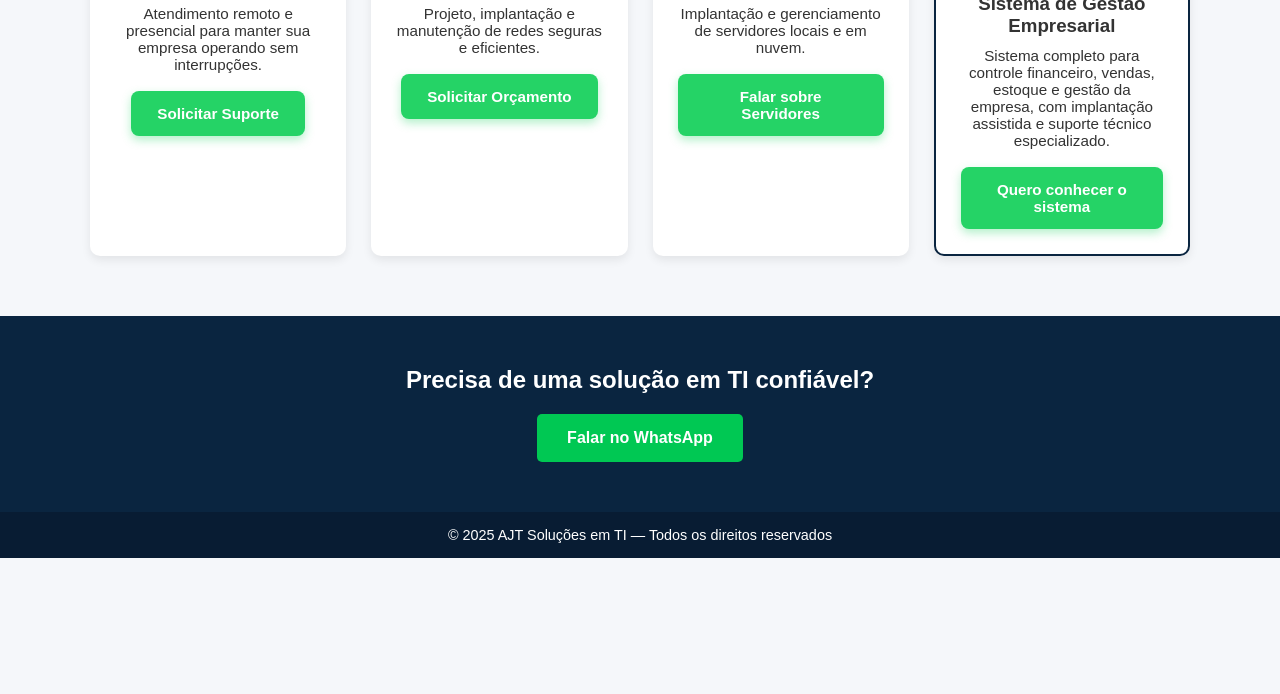
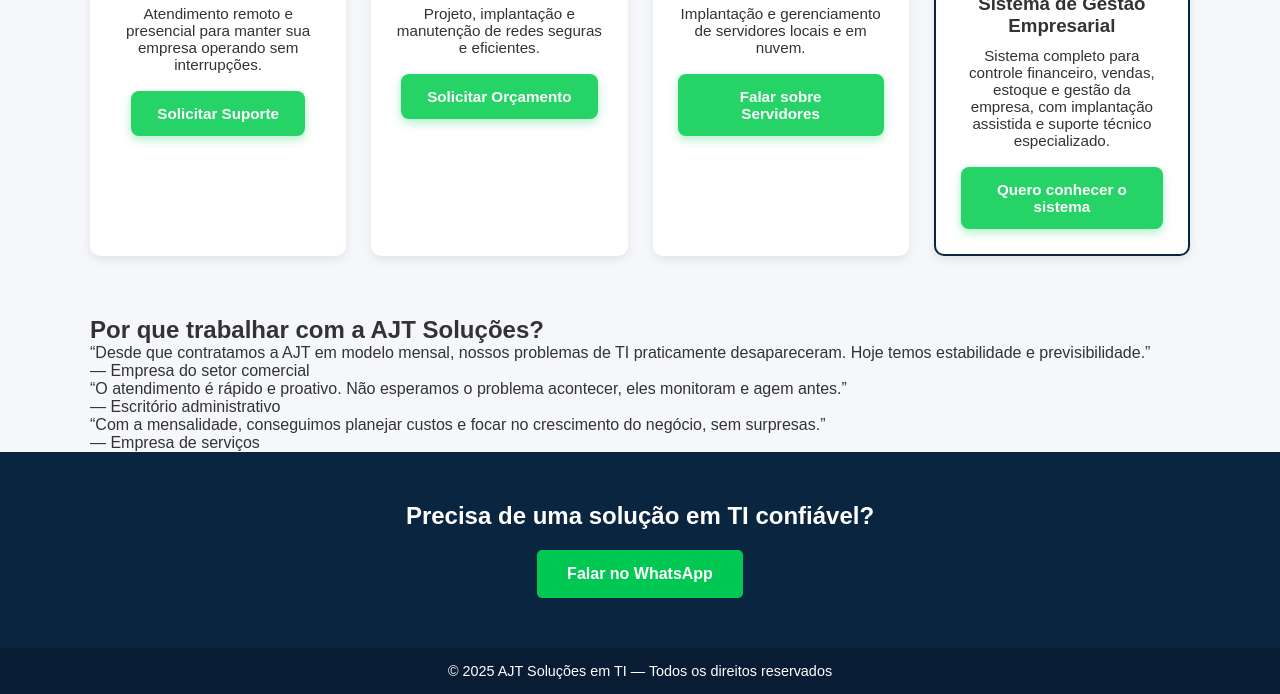
Before and after one commit to julioptavares/ajtsolucoes-site, a plain HTML site: page index.html in a window 1280 px wide. Shown: the part 398-1092 px from the top of the page. Before the commit the page ends 956 px from the top, so only its background shows below. Drawn offline with Linux system fonts and the light colour scheme.

Commit message:
Update index.html

```diff
--- a/index.html
+++ b/index.html
@@ -92,6 +92,38 @@
 
     </div>
 </section>
+<section class="testimonials container">
+    <h2>Por que trabalhar com a AJT Soluções?</h2>
+
+    <div class="testimonials-grid">
+
+        <div class="testimonial-card">
+            <p>
+                “Desde que contratamos a AJT em modelo mensal, nossos problemas de TI praticamente
+                desapareceram. Hoje temos estabilidade e previsibilidade.”
+            </p>
+            <span>— Empresa do setor comercial</span>
+        </div>
+
+        <div class="testimonial-card">
+            <p>
+                “O atendimento é rápido e proativo. Não esperamos o problema acontecer,
+                eles monitoram e agem antes.”
+            </p>
+            <span>— Escritório administrativo</span>
+        </div>
+
+        <div class="testimonial-card">
+            <p>
+                “Com a mensalidade, conseguimos planejar custos e focar no crescimento do negócio,
+                sem surpresas.”
+            </p>
+            <span>— Empresa de serviços</span>
+        </div>
+
+    </div>
+</section>
+
 
 <section class="cta">
     <h2>Precisa de uma solução em TI confiável?</h2>
```
